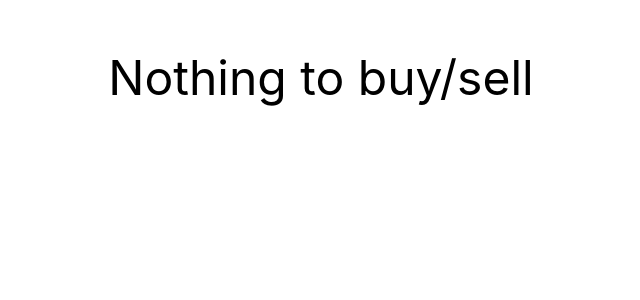
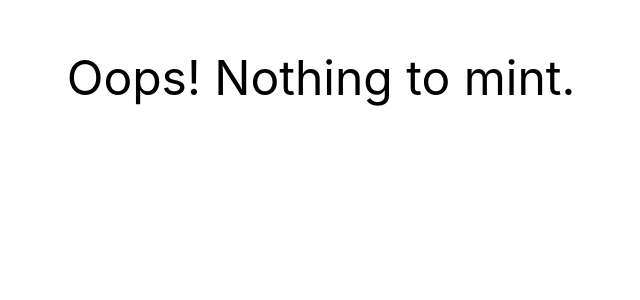
Before and after one commit to JamieZigelbaumStudio/mastodon-spike, a React (Create React App) app: page /#/marketplace in a window 1280 px wide. Shown: the top 300 px of the page, without its empty margins (319-959 px from the left). Built offline with nearby package versions, Linux system fonts and the light colour scheme.

Commit message:
Change buy text to mint

```diff
--- a/src/pages/marketplace/components/Marketplace.jsx
+++ b/src/pages/marketplace/components/Marketplace.jsx
@@ -10,6 +10,6 @@ export const Marketplace = (props) => {
 
         <AssetDetails asset={props.location.asset}/>
     </MarketplaceWrapper> : <MarketplaceTitle>
-        Nothing to buy/sell
+        Oops! Nothing to mint.
     </MarketplaceTitle>;
 };
--- a/src/pages/toots/components/assets/Assets.jsx
+++ b/src/pages/toots/components/assets/Assets.jsx
@@ -46,7 +46,7 @@ export const Assets = (props) => {
                         pathname: "/marketplace",
                         asset: selectedAsset
                     }}>
-                        Buy
+                        Mint
                     </Link>
                 </Button>
             </AssetBuyButton>;
```
